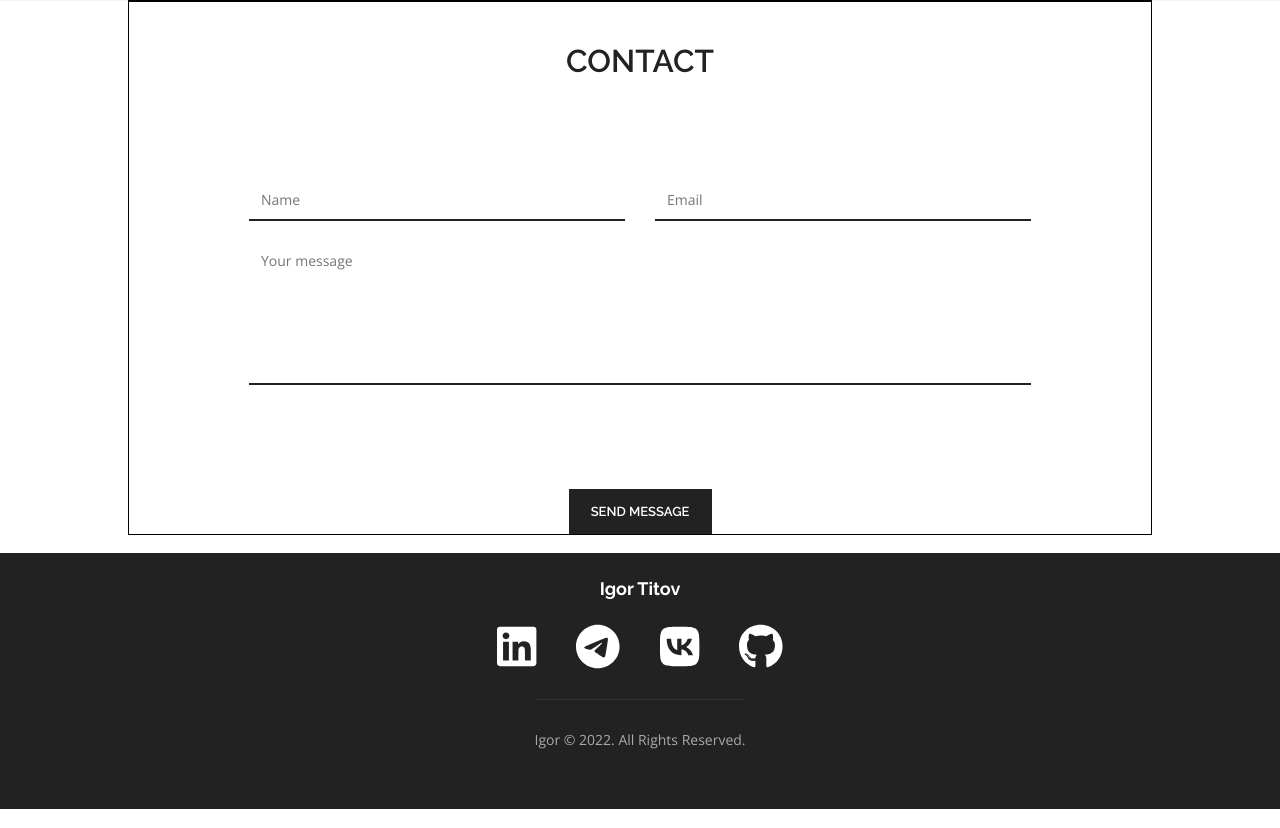
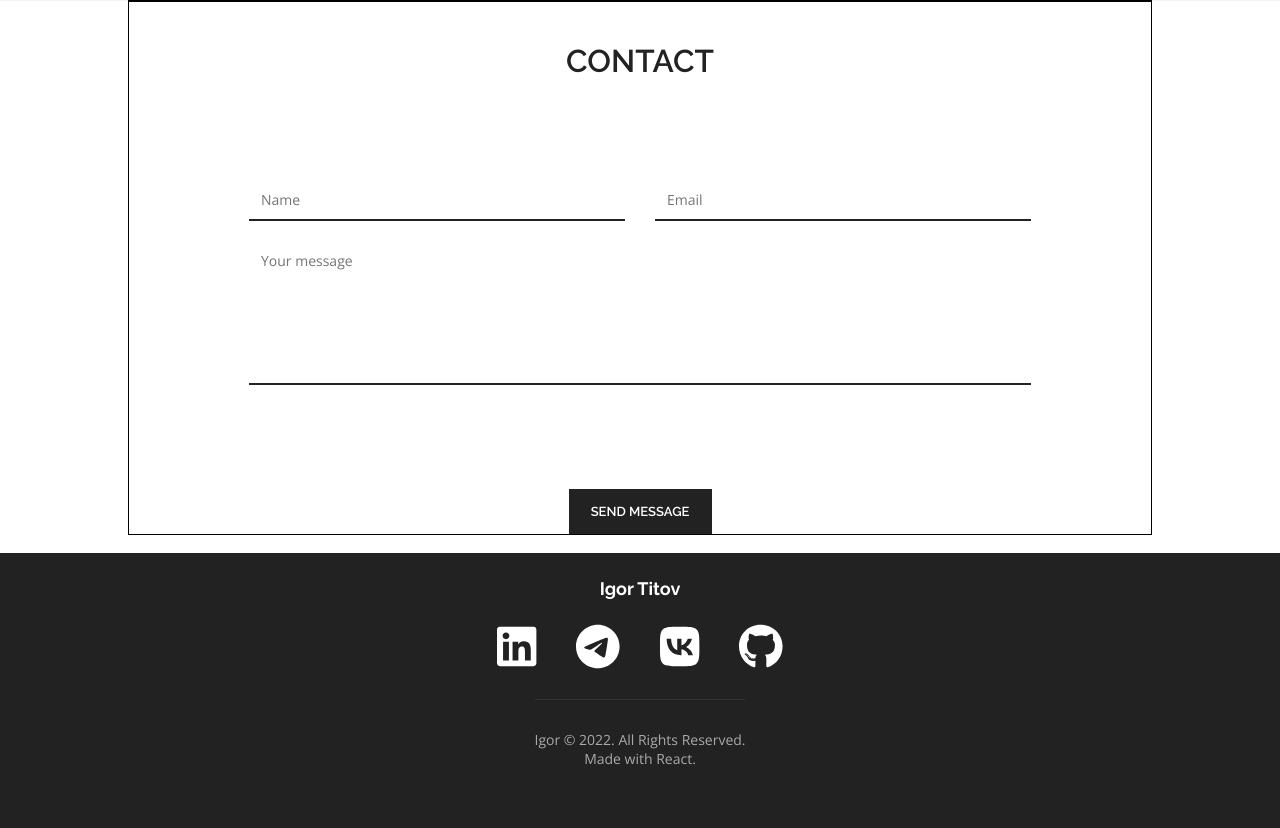
Before and after one commit to Freiii21/portfolio-react, a React (Create React App) app: page / in a window 1280 px wide. Shown: the part 2321-3149 px from the top of the page. Built offline with nearby package versions, Linux system fonts and the light colour scheme.

Commit message:
#42 design improvements_22

```diff
--- a/src/e5-footer/Footer.tsx
+++ b/src/e5-footer/Footer.tsx
@@ -16,7 +16,10 @@ export const Footer = () => {
                 <FontAwesomeIcon icon={faVk} className={s.icon}/>
                 <FontAwesomeIcon icon={faGithub} className={s.icon}/>
             </div>
-            <div className={s.copyrights}>Igor © 2022. All Rights Reserved.</div>
+            <div className={s.copyrights}>
+                <div>Igor © 2022. All Rights Reserved. </div>
+                <div>Made with React.</div>
+            </div>
         </div>
     );
 }
```
